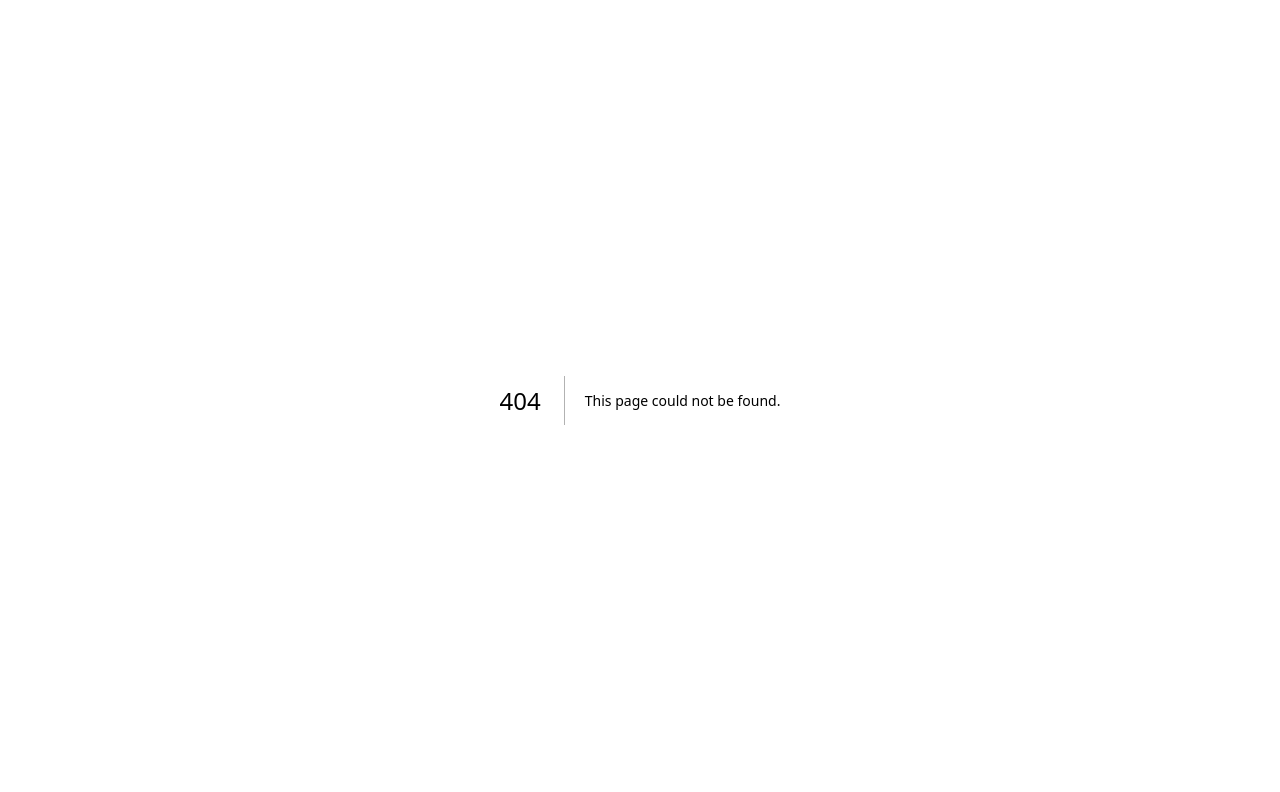
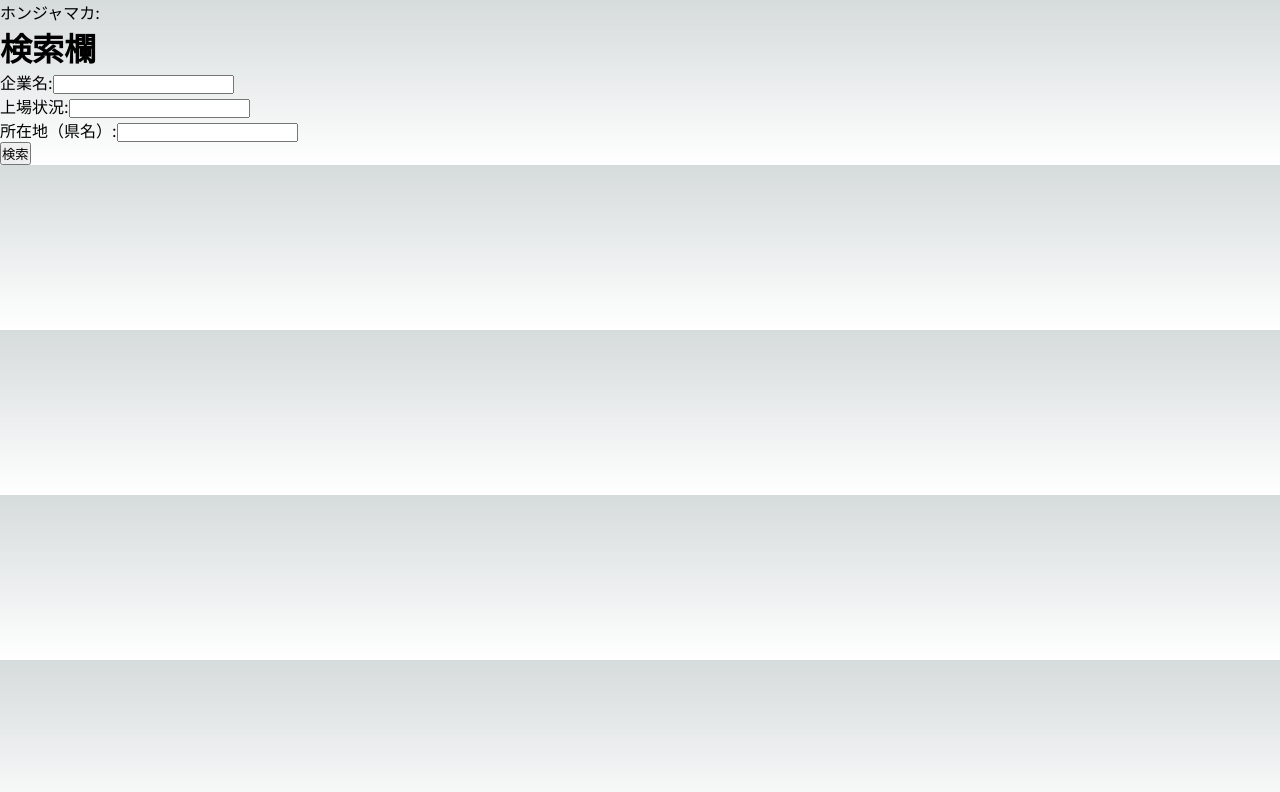
Before and after one commit to masaya-tn/firm_search_front, a Next.js app in the folder front/app/: page /firms in a window 1280 px wide. Before the commit this address had no page. Shown: the top 792 px of the page. Built offline with nearby package versions, Linux system fonts and the light colour scheme.

Commit message:
検索フォーム作成

```diff
--- /dev/null
+++ b/front/app/app/firms/page.js
@@ -0,0 +1,70 @@
+"use client";
+import {useEffect, useState} from "react";
+import {SearchContainer} from "./search_container.js";
+
+export default function Home() {
+  const [message, setMessage] = useState("");
+  const url = "http://localhost:3000/firms/search?sales_lower_limit=99000000&sales_upper_limit=2000000"
+
+  const code = 'code=123&'
+  const status = "status=2&"
+  const firm_name = "firm_name=株式会社&"
+  const firm_name_kana = "firm_name_kana=カブシキガイシャ&"
+  const post_code = "post_code=1234443&"
+  const address = "address=大阪府堺市&"
+  const representive = "representive=社長さん&"
+  const representive_kana = "representive_kana=シャチョウサン&"
+  const phone_number = "09087654321"
+
+  const query = code+status+firm_name+firm_name_kana+post_code+address+representive+representive_kana+phone_number
+
+  const [submitedData, setSubmitedData] = useState({
+    firmName: '',
+    status: '',
+    address: '',
+  })
+
+  const getMessage = async () => {
+      try {
+          const response = await fetch(url, {
+              method: 'GET',
+              headers: {
+                  'Content-Type': 'application/json',
+              },
+          });
+
+          if (response.ok) {
+              const data = await response.json();
+              setMessage(data.data.message);
+              console.log(data.data.message);
+          } else {
+              const errorResponse = await response.json();
+              console.error('Error:', errorResponse);
+          }
+      } catch (error) {
+          console.error(error);
+      }
+  };
+  useEffect(() => {
+      // getMessage();
+  }, []);
+
+  const onSubmit = (formData) => {
+    console.log(formData)
+    setSubmitedData(formData)
+  }
+
+  return (
+      <main>
+          <div className={"text-9xl"}>
+              {message}
+          </div>
+          <div>
+            ホンジャマカ:{submitedData.firmName}
+          </div>
+          <SearchContainer
+            onSubmit={onSubmit}
+          />
+      </main>
+  )
+}
--- /dev/null
+++ b/front/app/app/firms/search_container.js
@@ -0,0 +1,54 @@
+import React, {useState} from 'react';
+
+export function SearchContainer({onSubmit}) {
+  const [formData, setFormData] = useState({
+    firmName: '',
+    status: '',
+    address: '',
+  });
+
+  const handleChange = (e) => {
+    setFormData({...formData, [e.target.name]: e.target.value})
+  };
+
+  const handleSubmit = (e) => {
+    e.preventDefault();
+    onSubmit(formData); // 親コンポーネントのhandleSubmit関数を呼び出し、フォームデータを渡す
+  };
+
+
+  return(
+    <>
+      <h1>検索欄</h1>
+      <form onSubmit={handleSubmit}>
+        <label>企業名:</label>
+        <input
+          type="text"
+          name="firmName"
+          value={formData.firmName}
+          onChange={handleChange}
+        />
+        <br />
+        <label>上場状況:</label>
+        <input
+          type="text"
+          name="status"
+          value={formData.status}
+          onChange={handleChange}
+        />
+        <br />
+        <label>所在地（県名）:</label>
+        <input
+          type="text"
+          name="address"
+          value={formData.address}
+          onChange={handleChange}
+        />
+        <br />
+        <button type="submit">検索</button>
+      </form>
+
+
+    </>
+  )
+}
```
